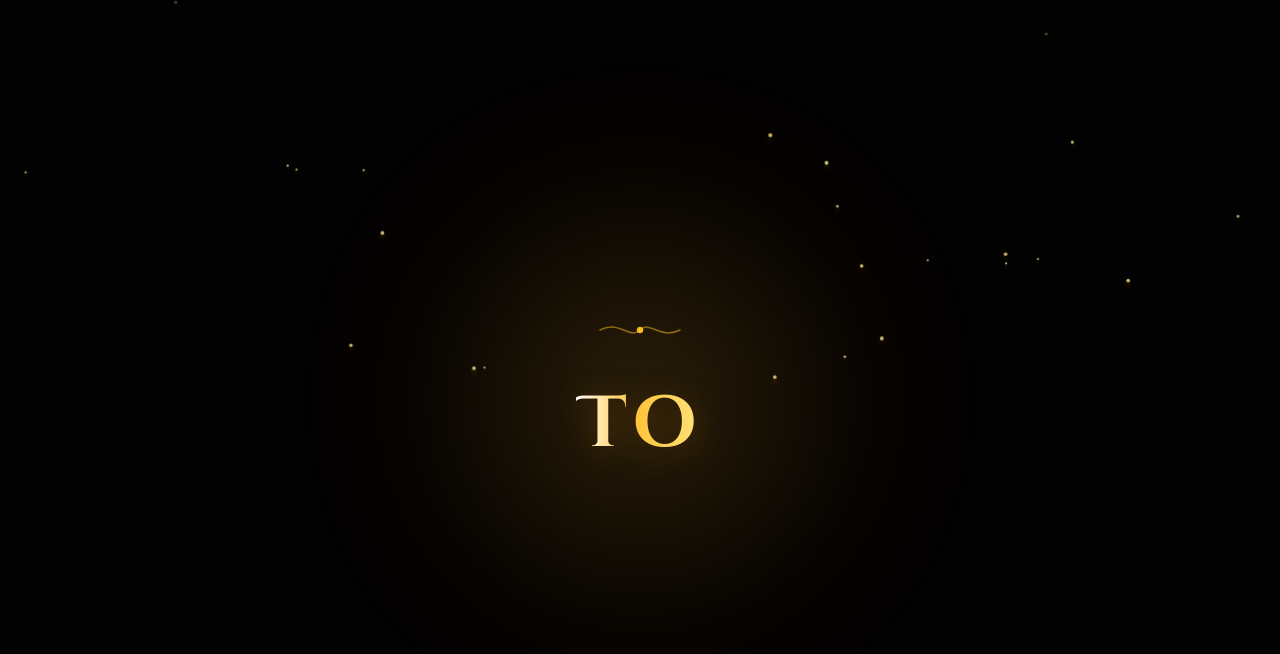
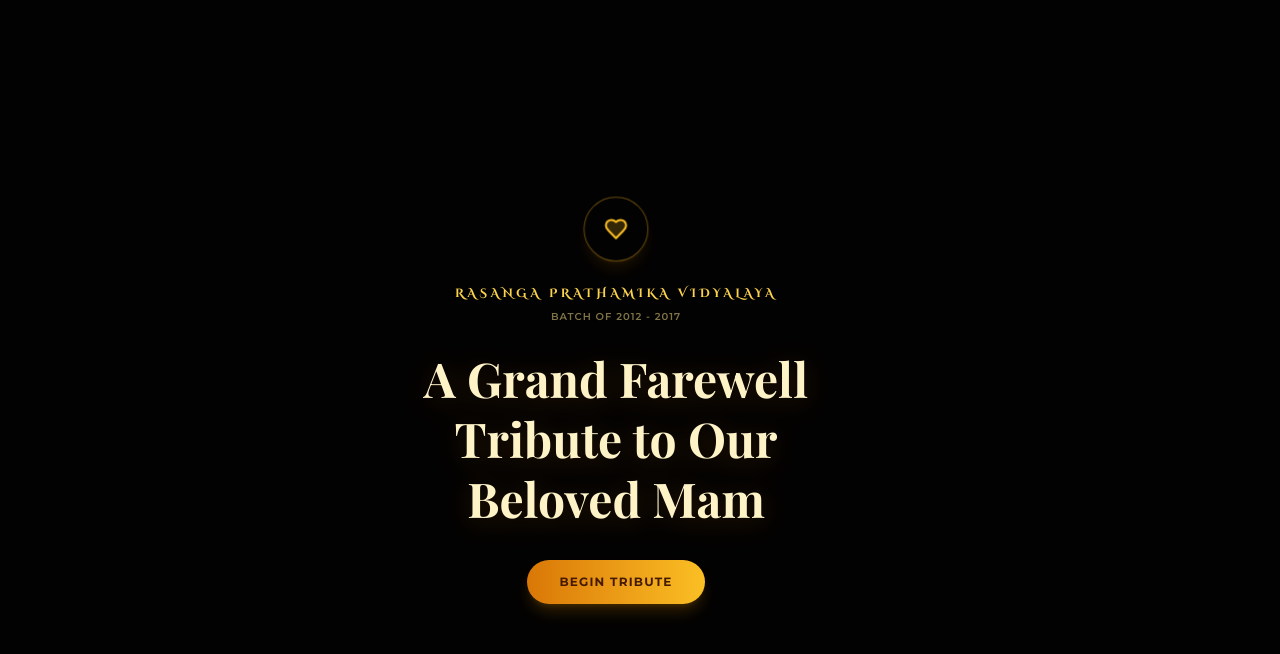
Before and after one commit to Asit-Kumar-Raut/Farewell, a React (Vite) app: page / in a window 1280 px wide. Shown: the top 654 px of the page. Built offline with nearby package versions, Linux system fonts and the light colour scheme; a web font is replaced by a local one.

Commit message:
Introduce AudioContext unlock on landing click and autoplay video fallback overlay to guarantee sound and playback on all devices

```diff
--- a/src/components/AudioPlayer.jsx
+++ b/src/components/AudioPlayer.jsx
@@ -12,7 +12,7 @@ export default function AudioPlayer({ isPlaying, setIsPlaying }) {
 
     try {
       const AudioContext = window.AudioContext || window.webkitAudioContext;
-      const ctx = new AudioContext();
+      const ctx = window.unlockedAudioContext || new AudioContext();
       audioContextRef.current = ctx;
       playStateRef.current = true;
 
--- a/src/pages/GrandOpening.jsx
+++ b/src/pages/GrandOpening.jsx
@@ -1,7 +1,9 @@
-import React, { useEffect, useState } from 'react';
+import React, { useState } from 'react';
 import { motion, AnimatePresence } from 'framer-motion';
+import { Heart } from 'lucide-react';
 
 export default function GrandOpening({ onComplete, isSoundPlaying, setIsSoundPlaying }) {
+  const [started, setStarted] = useState(false);
   const [step, setStep] = useState(0);
 
   // Tribute titles sequence
@@ -19,24 +21,22 @@ export default function GrandOpening({ onComplete, isSoundPlaying, setIsSoundPla
   const playBellChime = () => {
     try {
       const AudioContext = window.AudioContext || window.webkitAudioContext;
-      const ctx = new AudioContext();
+      const ctx = window.unlockedAudioContext || new AudioContext();
 
-      // We will play 3 chimes spaced 1 second apart
       const triggerChime = (delayTime, pitch = 440) => {
         const osc1 = ctx.createOscillator();
         const osc2 = ctx.createOscillator();
         const gain = ctx.createGain();
 
-        // Bell frequencies consist of a fundamental and higher partials
         osc1.type = 'sine';
         osc1.frequency.setValueAtTime(pitch, ctx.currentTime + delayTime);
 
         osc2.type = 'triangle';
-        osc2.frequency.setValueAtTime(pitch * 1.5, ctx.currentTime + delayTime); // overtone
+        osc2.frequency.setValueAtTime(pitch * 1.5, ctx.currentTime + delayTime);
 
         gain.gain.setValueAtTime(0.001, ctx.currentTime + delayTime);
-        gain.gain.exponentialRampToValueAtTime(0.2, ctx.currentTime + delayTime + 0.05);
-        gain.gain.exponentialRampToValueAtTime(0.001, ctx.currentTime + delayTime + 2.0); // long decay
+        gain.gain.exponentialRampToValueAtTime(0.25, ctx.currentTime + delayTime + 0.05);
+        gain.gain.exponentialRampToValueAtTime(0.001, ctx.currentTime + delayTime + 2.0);
 
         osc1.connect(gain);
         osc2.connect(gain);
@@ -49,65 +49,83 @@ export default function GrandOpening({ onComplete, isSoundPlaying, setIsSoundPla
         osc2.stop(ctx.currentTime + delayTime + 2.2);
       };
 
-      triggerChime(0, 523.25); // C5 bell
-      triggerChime(0.8, 659.25); // E5 bell
-      triggerChime(1.6, 783.99); // G5 bell
+      triggerChime(0, 523.25);
+      triggerChime(0.8, 659.25);
+      triggerChime(1.6, 783.99);
     } catch (e) {
       console.warn("Bells synthesis failed", e);
     }
   };
 
-  useEffect(() => {
-    // 1. Silent for 2 seconds
-    const timer = setTimeout(() => {
-      // Begin sequence
-      setStep(1);
-      // Play temple bell chimes
-      playBellChime();
-      // Auto-start background music!
-      setIsSoundPlaying(true);
-    }, 2000);
+  const unlockAudio = () => {
+    try {
+      const AudioContext = window.AudioContext || window.webkitAudioContext;
+      const ctx = new AudioContext();
+      // Play a quick silent note to trigger browser unlock
+      const osc = ctx.createOscillator();
+      const gain = ctx.createGain();
+      gain.gain.value = 0.001;
+      osc.connect(gain);
+      gain.connect(ctx.destination);
+      osc.start(0);
+      osc.stop(0.1);
 
-    return () => clearTimeout(timer);
-  }, []);
+      // Save it globally so AudioPlayer can reuse it
+      window.unlockedAudioContext = ctx;
+    } catch (e) {
+      console.warn("Audio context unlock failed:", e);
+    }
+  };
 
-  useEffect(() => {
-    if (step === 0 || step > titles.length) return;
+  const handleBegin = () => {
+    unlockAudio();
+    playBellChime();
+    setIsSoundPlaying(true);
+    setStarted(true);
+    setStep(1);
 
-    // Advance to next text slide every 3 seconds
-    const interval = setTimeout(() => {
-      if (step < titles.length) {
-        setStep((prev) => prev + 1);
-        if (step === titles.length - 1) {
-          // Play final chime
-          playBellChime();
+    // Run typewriter sequences
+    startTitleSequence();
+  };
+
+  const startTitleSequence = () => {
+    let currentStep = 1;
+    const runNext = () => {
+      setTimeout(() => {
+        currentStep++;
+        if (currentStep <= titles.length) {
+          setStep(currentStep);
+          if (currentStep === titles.length) {
+            playBellChime();
+          }
+          runNext();
+        } else {
+          // Finish grand opening and advance to Tribute Letter Page
+          onComplete();
         }
-      } else {
-        // Complete Grand Opening and move to Intro Video
-        onComplete();
-      }
-    }, 3200);
-
-    return () => clearTimeout(interval);
-  }, [step]);
+      }, 3400);
+    };
+    runNext();
+  };
 
   return (
     <div className="fixed inset-0 w-full h-full bg-[#030202] flex items-center justify-center z-[100] overflow-hidden select-none">
+
       {/* Golden glowing expanding light in the center */}
-      {step > 0 && (
+      {started && (
         <motion.div
           initial={{ opacity: 0, scale: 0.1 }}
           animate={{
             opacity: [0, 0.4, 0.2, 0.5, 0.1, 0],
             scale: [0.1, 1.5, 2.5, 3.5, 5, 6],
           }}
-          transition={{ duration: 20, ease: "easeOut" }}
+          transition={{ duration: 25, ease: "easeOut" }}
           className="absolute w-[200px] h-[200px] rounded-full bg-radial from-gold-300 via-gold-600/30 to-transparent blur-2xl pointer-events-none"
         />
       )}
 
       {/* Floating golden particle effects */}
-      {step > 0 && (
+      {started && (
         <div className="absolute inset-0 pointer-events-none">
           {[...Array(25)].map((_, i) => (
             <motion.div
@@ -133,10 +151,50 @@ export default function GrandOpening({ onComplete, isSoundPlaying, setIsSoundPla
         </div>
       )}
 
-      {/* Cinematic Text Reveal */}
+      {/* Initial Landing Screen (To force user click and unlock audio context) */}
+      <AnimatePresence>
+        {!started && (
+          <motion.div
+            initial={{ opacity: 0, scale: 0.95 }}
+            animate={{ opacity: 1, scale: 1 }}
+            exit={{ opacity: 0, scale: 1.05, filter: 'blur(10px)' }}
+            transition={{ duration: 1.2 }}
+            className="flex flex-col items-center max-w-lg px-6 z-20 text-center"
+          >
+            {/* Elegant Shield */}
+            <motion.div
+              animate={{ scale: [1, 1.05, 1] }}
+              transition={{ duration: 3, repeat: Infinity, ease: "easeInOut" }}
+              className="w-16 h-16 rounded-full border border-gold-400/40 flex items-center justify-center mb-6 shadow-lg shadow-gold-500/10"
+            >
+              <Heart className="w-6 h-6 text-gold-400 fill-gold-400/20" />
+            </motion.div>
+
+            <span className="font-cinzel text-xs tracking-[0.3em] text-gold-300 font-bold uppercase block mb-2">
+              Rasanga Prathamika Vidyalaya
+            </span>
+            <span className="text-[10px] tracking-widest text-gold-200/50 uppercase font-semibold block mb-6">
+              Batch of 2012 - 2017
+            </span>
+
+            <h1 className="font-playfair text-4xl md:text-5xl text-gold-100 font-bold leading-tight mb-8 select-text drop-shadow-[0_4px_12px_rgba(217,119,6,0.2)]">
+              A Grand Farewell Tribute to Our Beloved Mam
+            </h1>
+
+            <button
+              onClick={handleBegin}
+              className="px-8 py-3.5 bg-gradient-to-r from-gold-600 to-gold-400 text-gold-950 font-black uppercase text-xs tracking-widest rounded-full cursor-pointer hover:from-gold-500 hover:to-gold-300 transition-all duration-300 shadow-lg shadow-gold-500/20 active:scale-95"
+            >
+              Begin Tribute
+            </button>
+          </motion.div>
+        )}
+      </AnimatePresence>
+
+      {/* Cinematic Text Reveal Sequence */}
       <div className="text-center px-6 max-w-4xl z-10">
         <AnimatePresence mode="wait">
-          {step > 0 && step <= titles.length && (
+          {started && step > 0 && step <= titles.length && (
             <motion.div
               key={step}
               initial={{ opacity: 0, y: 30, filter: 'blur(10px)' }}
@@ -145,7 +203,7 @@ export default function GrandOpening({ onComplete, isSoundPlaying, setIsSoundPla
               transition={{ duration: 1.2, ease: [0.16, 1, 0.3, 1] }}
               className="flex flex-col items-center justify-center"
             >
-              {/* Optional top elegant floral SVG divider */}
+              {/* Elegant floral divider */}
               <motion.svg
                 initial={{ width: 0 }}
                 animate={{ width: 120 }}
@@ -160,51 +218,24 @@ export default function GrandOpening({ onComplete, isSoundPlaying, setIsSoundPla
                 <circle cx="50" cy="12" r="3" fill="#fbbf24" />
               </motion.svg>
 
-              <h1 className={`text-4xl md:text-7xl font-cinzel tracking-widest text-center leading-relaxed text-gold-gradient font-bold drop-shadow-[0_4px_15px_rgba(217,119,6,0.3)]`}>
+              <h1 className="text-4xl md:text-7xl font-cinzel tracking-widest text-center leading-relaxed text-gold-gradient font-bold drop-shadow-[0_4px_15px_rgba(217,119,6,0.3)]">
                 {titles[step - 1]}
               </h1>
 
-              {/* Bottom subtitle/quotes for larger titles */}
               {step === 3 && (
-                <motion.p
-                  initial={{ opacity: 0 }}
-                  animate={{ opacity: 0.8 }}
-                  transition={{ delay: 0.8 }}
-                  className="mt-4 text-sm md:text-base tracking-widest text-gold-100/70 uppercase font-sans font-medium"
-                >
+                <p className="mt-4 text-sm md:text-base tracking-widest text-gold-100/70 uppercase font-sans font-medium">
                   Honoring a lifetime of dedication
-                </motion.p>
+                </p>
               )}
               {step === 7 && (
-                <motion.p
-                  initial={{ opacity: 0 }}
-                  animate={{ opacity: 0.9 }}
-                  transition={{ delay: 0.8 }}
-                  className="mt-4 text-lg md:text-xl text-cursive text-gold-200 tracking-wider"
-                >
+                <p className="mt-4 text-lg md:text-xl text-cursive text-gold-200 tracking-wider">
                   from all of us...
-                </motion.p>
+                </p>
               )}
             </motion.div>
           )}
         </AnimatePresence>
       </div>
-
-      {/* Subtle bottom begin prompt if the user blocks audio context */}
-      {step === 0 && (
-        <motion.button
-          onClick={() => {
-            setStep(1);
-            playBellChime();
-            setIsSoundPlaying(true);
-          }}
-          initial={{ opacity: 0 }}
-          animate={{ opacity: 0.8 }}
-          className="absolute bottom-12 px-6 py-2 border border-gold-400/30 rounded-full font-semibold uppercase text-xs tracking-widest text-gold-300 hover:text-gold-100 hover:bg-gold-950/40 hover:border-gold-300 transition-all duration-300 cursor-pointer"
-        >
-          Enter the Tribute
-        </motion.button>
-      )}
     </div>
   );
 }
```
Also changed, not shown: src/pages/IntroVideo.jsx (+62 -11 lines).
